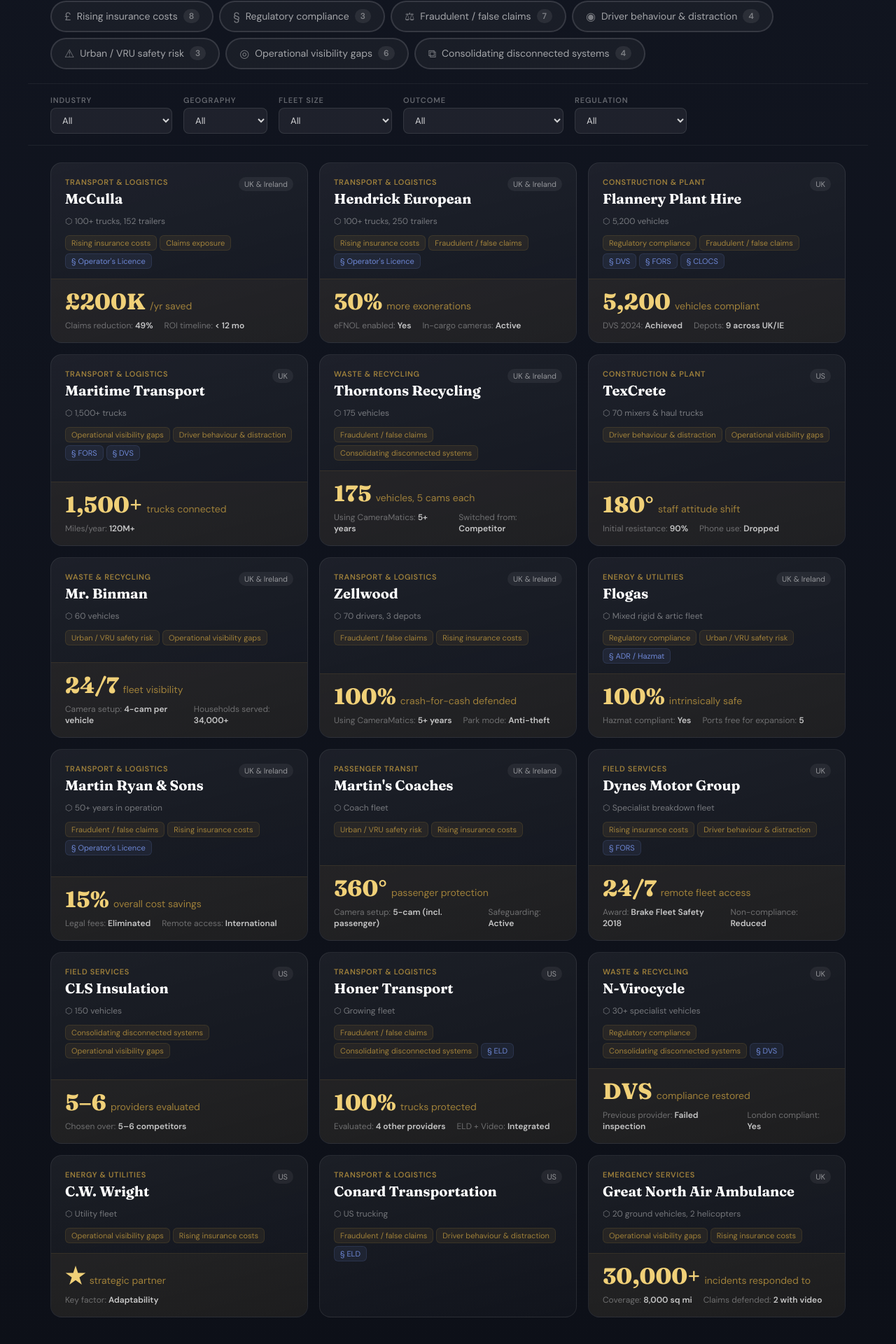
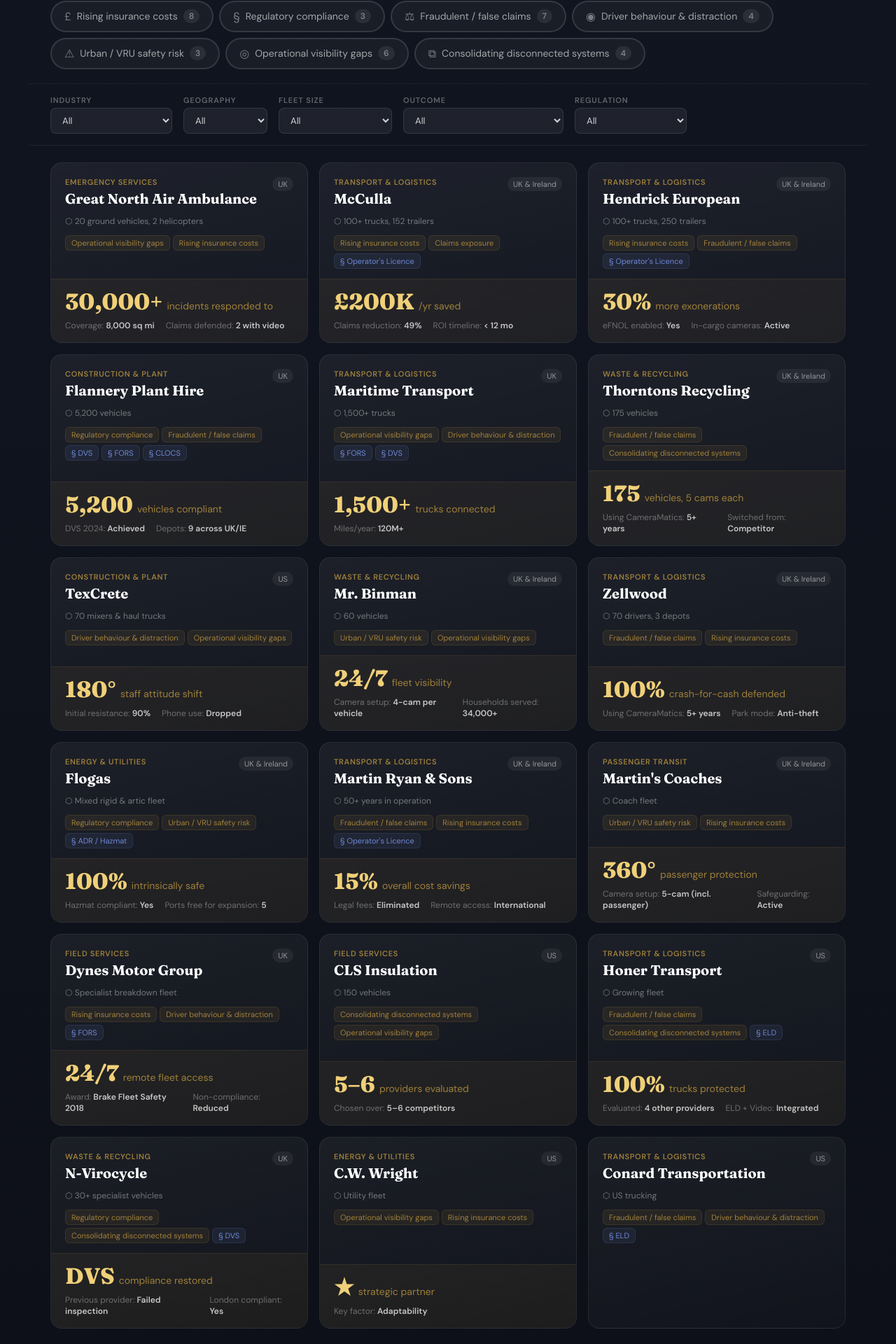
Before and after one commit to izojo/cm-customer-stories, a React (Vite) app: page / in a window 1280 px wide. Shown: the part 212-2132 px from the top of the page at 70% size. Built offline with nearby package versions, Linux system fonts and the light colour scheme.

Commit message:
Add files via upload
Escape key now closes the modal — the listener attaches when a story is open and cleans up when it closes.
GNAAS appears first in the grid. The array order is the display order, so it'll be top-left.

```diff
--- a/src/CaseStudyExplorer.jsx
+++ b/src/CaseStudyExplorer.jsx
@@ -1,6 +1,17 @@
-import { useState, useMemo } from "react";
+import { useState, useMemo, useEffect } from "react";
 
 const CASE_STUDIES = [
+  {
+    id: 18, name: "Great North Air Ambulance", vertical: "Emergency Services", geo: "UK",
+    fleetSize: "Small (< 50)", fleetLabel: "20 ground vehicles, 2 helicopters",
+    challenges: ["Operational visibility gaps", "Rising insurance costs"],
+    outcomes: ["Driver exoneration", "Accident reduction", "Productivity gains"],
+    headline: "30,000+", headlineSuffix: " incidents responded to",
+    stats: [{ label: "Coverage", value: "8,000 sq mi" }, { label: "Claims defended", value: "2 with video" }],
+    quote: "CameraMatics gives us confidence that our crews and vehicles are protected, even when they're responding to high-pressure, high-risk calls.",
+    quotee: "Araminta Hartley, PR Officer, GNAAS",
+    summary: "Charity-funded air ambulance service deployed GeniePro dashcams and 360° multi-camera systems across 20 rapid response and service vehicles. CameraMatics provides real-time GPS tracking, predictive maintenance alerts, and video evidence — already defending the charity in two insurance claims and ensuring life-saving vehicles stay on the road."
+  },
   {
     id: 1, name: "McCulla", vertical: "Transport & Logistics", geo: "UK & Ireland",
     fleetSize: "Large (200–1,000)", fleetLabel: "100+ trucks, 152 trailers",
@@ -187,17 +198,6 @@
     quote: "",
     quotee: "",
     summary: "US transportation company partnered with CameraMatics for video-based fleet safety and driver protection."
-  },
-  {
-    id: 18, name: "Great North Air Ambulance", vertical: "Emergency Services", geo: "UK",
-    fleetSize: "Small (< 50)", fleetLabel: "20 ground vehicles, 2 helicopters",
-    challenges: ["Operational visibility gaps", "Rising insurance costs"],
-    outcomes: ["Driver exoneration", "Accident reduction", "Productivity gains"],
-    headline: "30,000+", headlineSuffix: " incidents responded to",
-    stats: [{ label: "Coverage", value: "8,000 sq mi" }, { label: "Claims defended", value: "2 with video" }],
-    quote: "CameraMatics gives us confidence that our crews and vehicles are protected, even when they're responding to high-pressure, high-risk calls.",
-    quotee: "Araminta Hartley, PR Officer, GNAAS",
-    summary: "Charity-funded air ambulance service deployed GeniePro dashcams and 360° multi-camera systems across 20 rapid response and service vehicles. CameraMatics provides real-time GPS tracking, predictive maintenance alerts, and video evidence — already defending the charity in two insurance claims and ensuring life-saving vehicles stay on the road."
   },
 ];
 
@@ -402,6 +402,12 @@
 }
 
 function DetailModal({ cs, onClose }) {
+  useEffect(() => {
+    if (!cs) return;
+    const handleKey = (e) => { if (e.key === "Escape") onClose(); };
+    window.addEventListener("keydown", handleKey);
+    return () => window.removeEventListener("keydown", handleKey);
+  }, [cs, onClose]);
   if (!cs) return null;
   return (
     <div onClick={onClose} style={{
```
